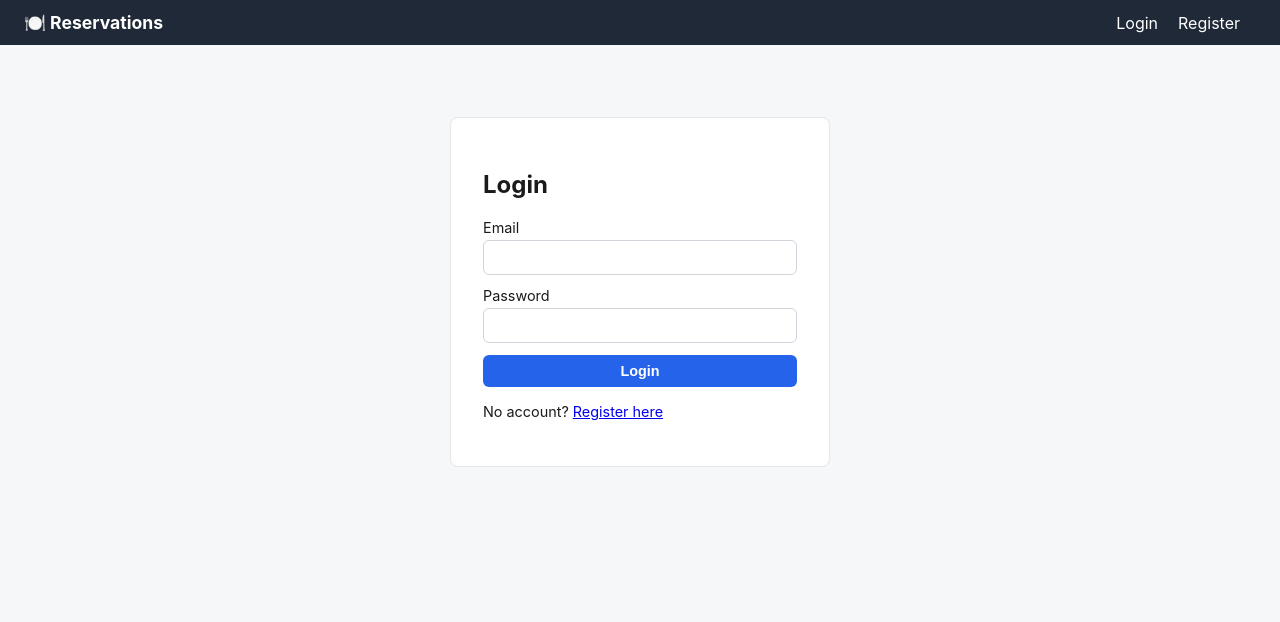
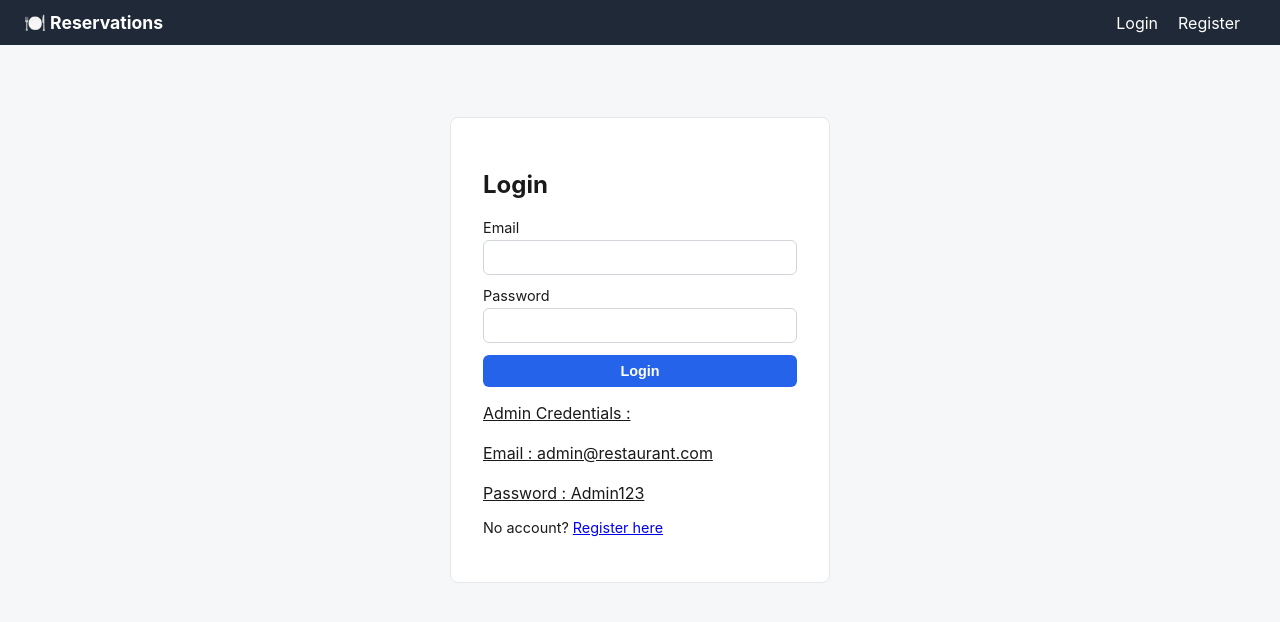
Before and after one commit to BOT-NIVESH-01/restaurant-reservation-system, a React (Vite) app in the folder frontend/: page /login in a window 1280 px wide. Shown: the top 622 px of the page. Built offline with nearby package versions, Linux system fonts and the light colour scheme; no server answers.

Commit message:
added admin credentials in login page for testing

```diff
--- a/frontend/src/pages/Login.jsx
+++ b/frontend/src/pages/Login.jsx
@@ -56,6 +56,11 @@ export default function Login() {
           {submitting ? 'Logging in...' : 'Login'}
         </button>
       </form>
+      <p>
+        <u>Admin Credentials : </u><br/><br/>
+        <u>Email : admin@restaurant.com</u><br/><br/>
+        <u>Password : Admin123</u>
+      </p>
       <p className="auth-switch">
         No account? <Link to="/register">Register here</Link>
       </p>
```
